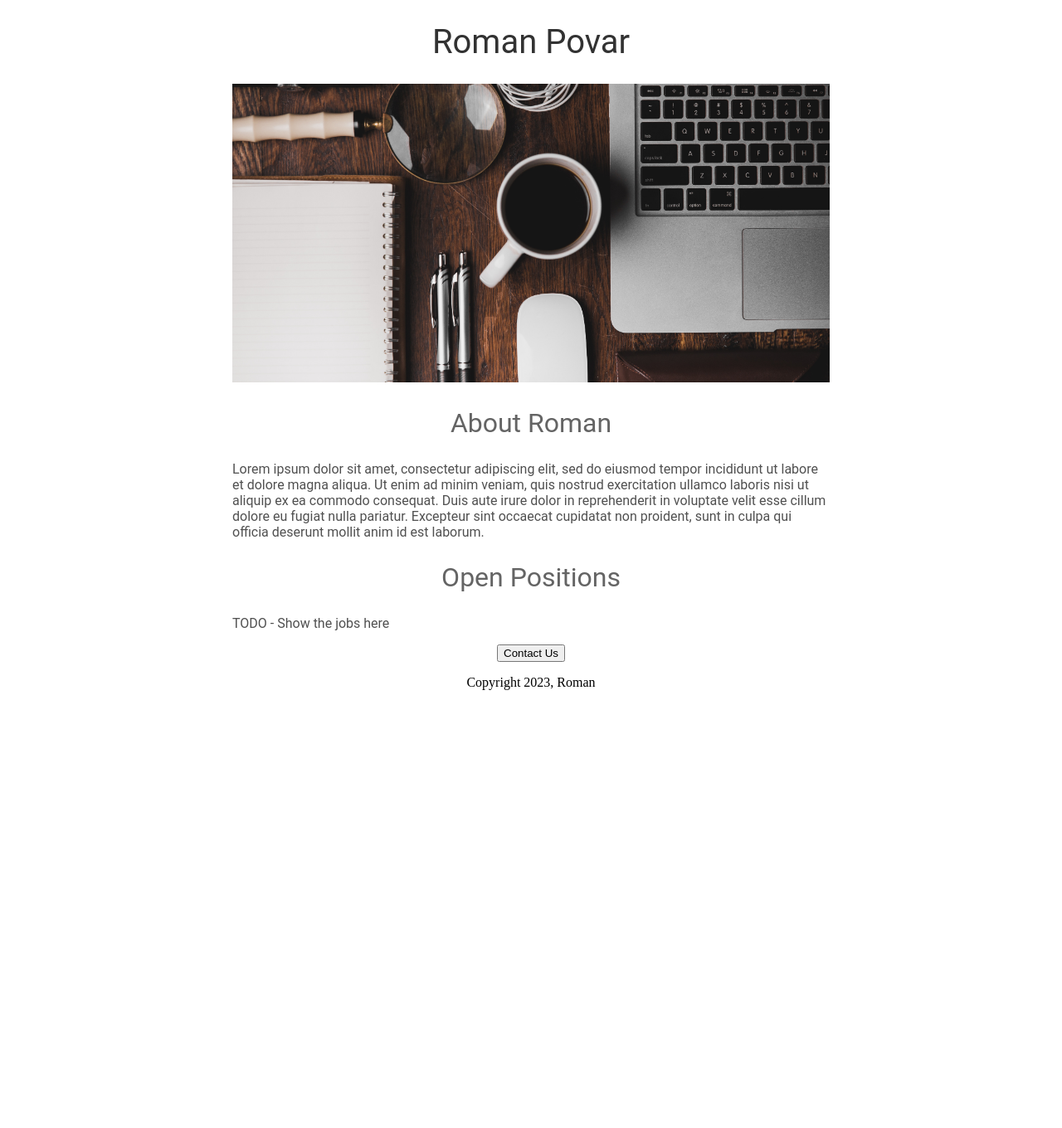
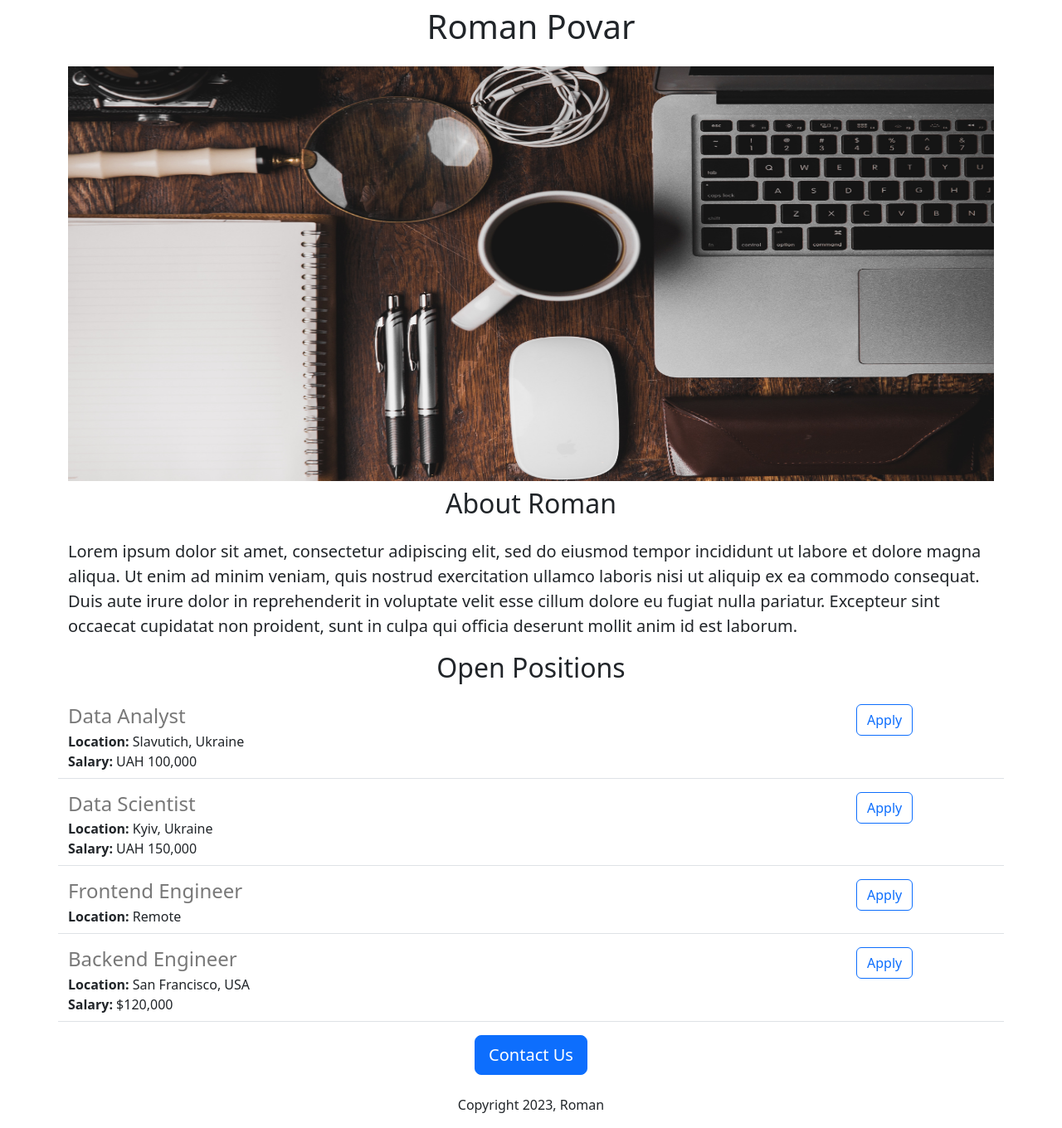
Before and after one commit to RomanPovar/roman-careers-website, a Flask app: page / in a window 1280 px wide. Shown: the whole page at 83% size. Before the commit the page ends 832 px from the top, so only its background shows below. Run offline with Flask 3, Linux system fonts and the light colour scheme.

Commit message:
Added dynamic data and API route

```diff
--- a/app.py
+++ b/app.py
@@ -1,10 +1,42 @@
-from flask import Flask, render_template
+from flask import Flask, render_template, jsonify
 
 app = Flask(__name__)
 
+JOBS = [
+  {
+    'id': 1,
+    'title': 'Data Analyst',
+    'location': 'Slavutich, Ukraine',
+    'salary': 'UAH 100,000'
+  },
+  {
+    'id': 2,
+    'title': 'Data Scientist',
+    'location': 'Kyiv, Ukraine',
+    'salary': 'UAH 150,000'
+  },
+  {
+    'id': 3,
+    'title': 'Frontend Engineer',
+    'location': 'Remote'
+  },
+  {
+    'id': 4,
+    'title': 'Backend Engineer',
+    'location': 'San Francisco, USA',
+    'salary': '$120,000'
+  },
+]
+
 @app.route("/")
 def hello_world():
-  return render_template('home.html')
+  return render_template('home.html',
+                         jobs=JOBS,
+                         company_name='Roman')
+
+@app.route("/api/jobs")
+def list_jobs():
+  return jsonify(JOBS)
 
 if __name__ == "__main__":
   app.run(host='0.0.0.0', debug=True)
--- a/templates/home.html
+++ b/templates/home.html
@@ -2,52 +2,35 @@
 <html>
   <head>
     <title>Roman Povar</title>
+     <meta charset="utf-8">
+    <meta name="viewport" content="width=device-width, initial-scale=1">
+    <link href="https://cdn.jsdelivr.net/npm/bootstrap@5.3.0/dist/css/bootstrap.min.css" rel="stylesheet" integrity="sha384-9ndCyUaIbzAi2FUVXJi0CjmCapSmO7SnpJef0486qhLnuZ2cdeRhO02iuK6FUUVM" crossorigin="anonymous">
     <style>
-      h1 {
-        font-size: 40px;
-        font-family: Roboto;
-        font-weight: normal;
-        color: rgb(50, 50, 50);
-        text-align: center;
-      }
       #banner {
+        height: 500px;
         width: 100%;
-        height: 360px;
-        object-fit: cover
-      }
-
-      h2 {
-        font-family: Roboto;
-        font-size: 32px;
-        color: rgb(100, 100, 100);
-        text-align: center;
-        font-weight: normal;
-      }
-
-      .bodytext {
-        font-family: Roboto;
-        color: rgb(80, 80, 80);
-      }
-
-      #container {
-        max-width:720px;
-        margin: 0 auto;
       }
     </style>
   </head>
   <body>
-    <div id="container">
-    <h1>Roman Povar</h1>
-    <img id="banner" src="https://roman-careers-website--romanpovar.repl.co/static/banner.jpg" >
-    <h2>About Roman</h2>
-    <p class="bodytext">
+    <div class="container">
+    <h1 class="text-center mt-2 mb-4">
+      {{company_name}} Povar
+    </h1>
+    <img class="img-fluid" id="banner" src="https://roman-careers-website--romanpovar.repl.co/static/banner.jpg" >
+    <h2 class="text-center mt-2 mb-4">About Roman</h2>
+    <p class="lead">
       Lorem ipsum dolor sit amet, consectetur adipiscing elit, sed do eiusmod tempor incididunt ut labore et dolore magna aliqua. Ut enim ad minim veniam, quis nostrud exercitation ullamco laboris nisi ut aliquip ex ea commodo consequat. Duis aute irure dolor in reprehenderit in voluptate velit esse cillum dolore eu fugiat nulla pariatur. Excepteur sint occaecat cupidatat non proident, sunt in culpa qui officia deserunt mollit anim id est laborum.
       </p>
-      <h2>Open Positions</h2>
-      <p class="bodytext">TODO - Show the jobs here</p>
-      <div style="text-align:center;">
-      <button>Contact Us</button>
-        <p>Copyright 2023, Roman</p>
+      <h2 class="text-center mt-2 mb-4">Open Positions</h2>
+      <div>
+        {% for job in jobs %}
+          {% include 'jobitem.html' %}
+        {% endfor %}
+      </div>
+      <div class="text-center">
+      <button class="btn btn-primary btn-lg">Contact Us</button>
+        <p class="mt-4">Copyright 2023, Roman</p>
       </div>
     </div>
   </body>
--- /dev/null
+++ b/templates/jobitem.html
@@ -0,0 +1,20 @@
+<div class="border-bottom row" style="margin-bottom:16px;padding-bottom:8px;">
+  <div class="col-10">
+    <h4
+      style="color:rgb(120, 120, 120); margin-bottom:4px;">
+      {{job['title']}}
+    </h4>
+    <div>
+      <b>Location:</b> {{job['location']}}
+    </div>
+    {% if 'salary' in job %}
+    <div>
+      <b>Salary:</b> {{job['salary']}}
+    </div>
+    {% endif %}
+  </div>
+  <div class='col-2'>
+    <button type="button" class="btn btn-outline-primary float-right align-middle">Apply</button>
+  </div>
+
+</div>
```
